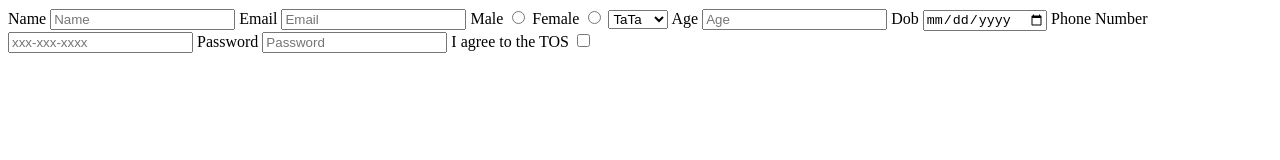
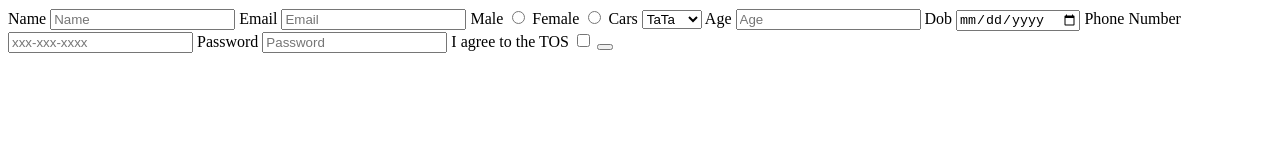
Before and after one commit to acciojob/signup-form-car-VikramAccio, a website: page main.html in a window 1280 px wide. Drawn offline with Linux system fonts and the light colour scheme.

Commit message:
created a submission

```diff
--- a/main.html
+++ b/main.html
@@ -16,6 +16,7 @@
 		<input id="gender_m" type="radio" name="gender" required />
 		<label for="gender_f">Female</label>
 		<input id="gender_f" type="radio" name="gender" required />
+		<label for="cars">Cars</label>
 		<select placeholder="--Please choose an option--" type="select" id="cars" required >
 			<option>TaTa</option>
 			<option>Maruti</option>
@@ -32,6 +33,7 @@
 		<input placeholder="Password" id="password" type="password" required />
 		<label for="tos">I agree to the TOS</label>
 		<input id="tos" type="checkbox" required />
+		<button type="submit" />
 	</form>
 	<!-- the entire body must be written by student -->
     <script type="text/javascript" src="./script.js">
```
